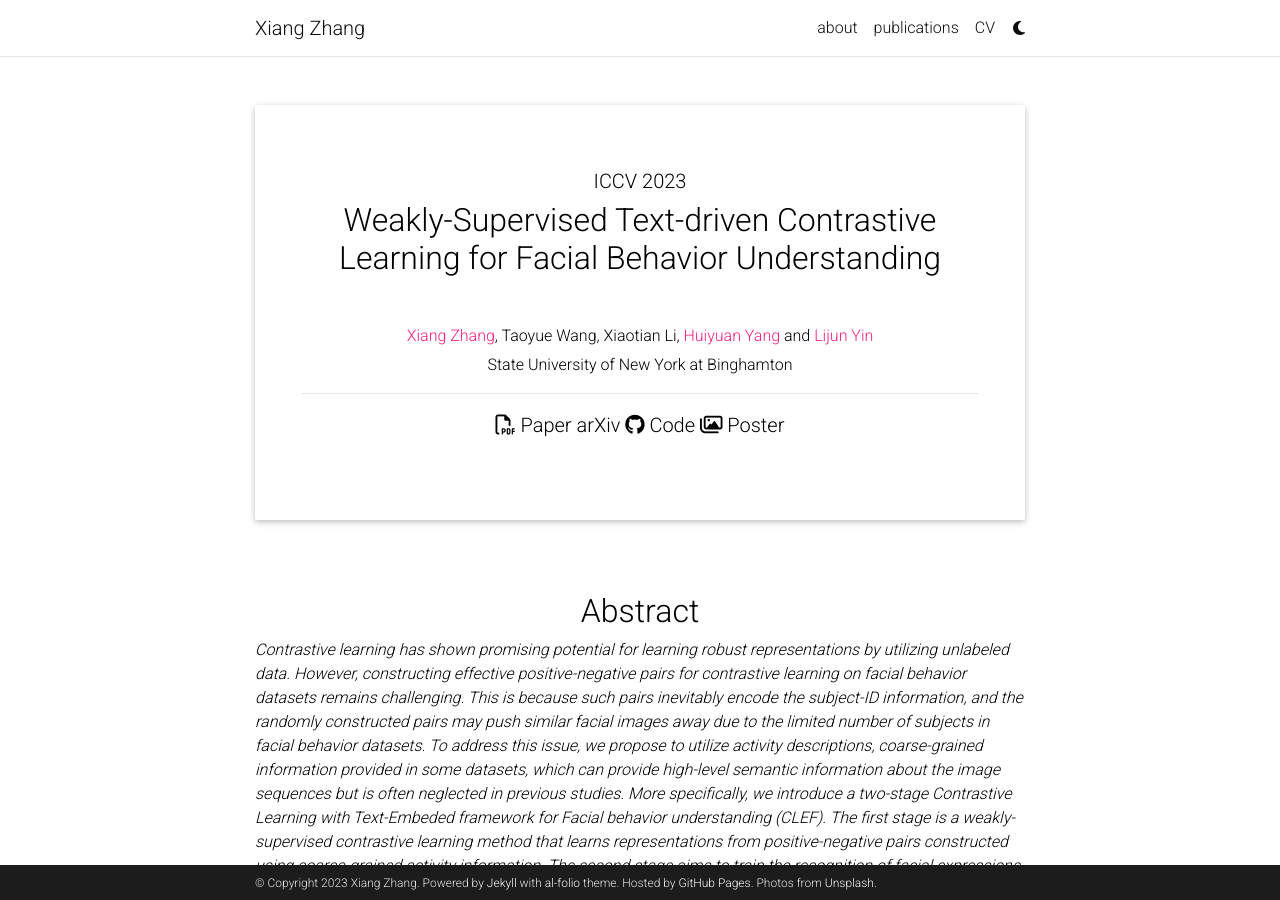
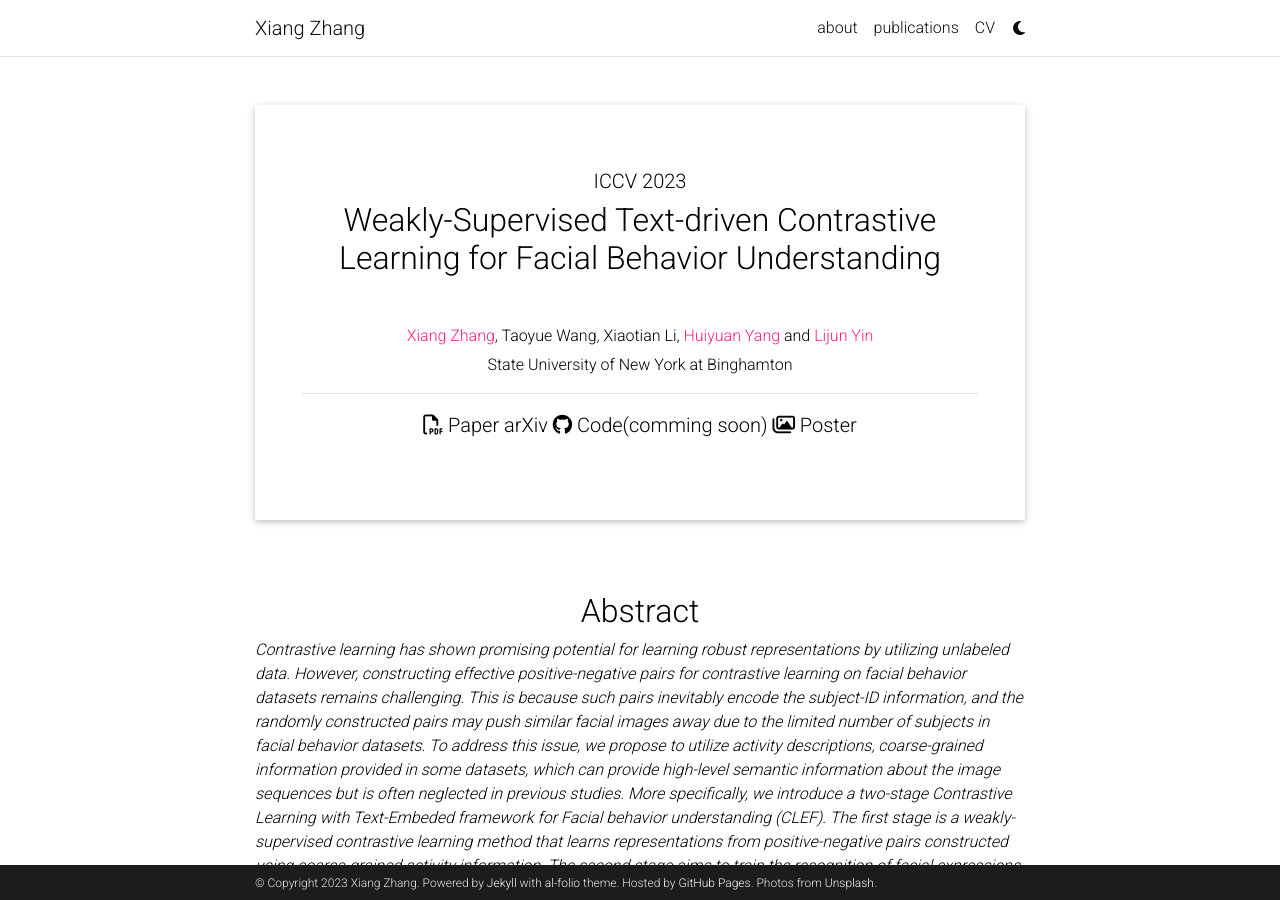
Before and after one commit to xianng29/xianng29.github.io, a Jekyll site: the page built from _projects/clef.md, in a window 1280 px wide and 900 px high. Built offline with Jekyll 4.4.1, drawn with Linux system fonts in a browser that asks for light colours; full-size pictures stand in for the smaller copies a plugin makes; comment, search, counter and statistics services are not loaded; a style sheet for code colours, icons or effects is not loaded.

Commit message:
code, coming soon

```diff
--- a/_projects/clef.md
+++ b/_projects/clef.md
@@ -39,13 +39,13 @@ category: work
             </span>
             <!-- code Link -->
             <span class="link-block">
-                <a href="https://github.com/LizhenWangT/FaceVerse" target="_blank"
-                    class="external-link button is-normal is-rounded is-dark">
+                <!-- <a href="" target="_blank"
+                    class="external-link button is-normal is-rounded is-dark"> -->
                     <span class="icon">
                     <i class="fab fa-github"></i>
                     </span>
-                <span>Code</span>
-                </a>
+                <span>Code(comming soon)</span>
+                <!-- </a> -->
             </span>
             <!-- poster Link -->
             <span class="link-block">
```
